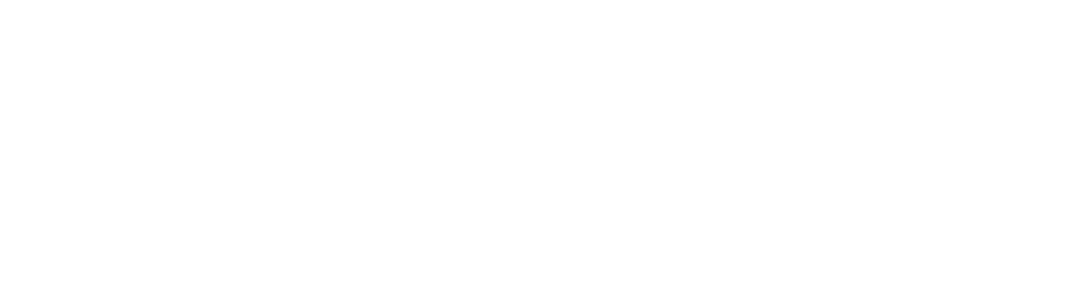
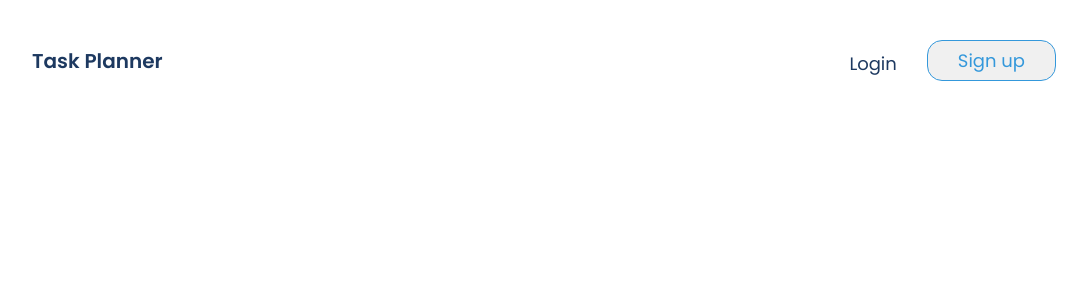
Before and after one commit to charityandani/Task-management-System, a React (Create React App) app in the folder task-planner/: page /Admin in a window 1280 px wide. Before the commit this address had no page. Shown: the top 300 px of the page, without its empty margins (96-1183 px from the left). Built offline with nearby package versions, Linux system fonts and the light colour scheme.

Commit message:
admin dashboard was added

```diff
--- a/task-planner/package.json
+++ b/task-planner/package.json
@@ -8,8 +8,10 @@
     "@testing-library/user-event": "^13.5.0",
     "react": "^18.2.0",
     "react-dom": "^18.2.0",
+    "react-icons": "^4.12.0",
     "react-router-dom": "^6.18.0",
     "react-scripts": "5.0.1",
+    "recharts": "^2.9.3",
     "web-vitals": "^2.1.4"
   },
   "scripts": {
--- a/task-planner/src/App.js
+++ b/task-planner/src/App.js
@@ -1,9 +1,10 @@
 import React from 'react';
 import { BrowserRouter, Routes, Route } from 'react-router-dom';
 import Home from './pages/Home';
-import Features from './pages/Features';
+
 import Login from './pages/Login';
 import Signup from './pages/Signup';
+import Admin from './pages/Admin';
 import './App.css';
 
 function App() {
@@ -13,9 +14,10 @@ function App() {
         <Routes>
           <Route index element={<Home />} />
           <Route path="/Home" element={<Home />} />
-          <Route path="/Features" element={<Features />} />
+
           <Route path="/Login" element={<Login />} />
           <Route path="/Signup" element={<Signup />} />
+          <Route path="/Admin" element={<Admin />} />
         </Routes>
       </BrowserRouter>
     </div>
--- a/task-planner/src/components/Navbar.js
+++ b/task-planner/src/components/Navbar.js
@@ -7,8 +7,8 @@ export default function Navbar(){
     <nav className="nav">
       <a href="/" className="site-title">Task Planner</a>
       <ul>
-        <li className='nav-item'><a href="/" className="login-link">Features</a></li>
-        <li className='nav-item'><a href="/" className="feature-link">Login</a></li>
+
+        <li className='nav-item'><a href="/" className="login-link">Login</a></li>
         <li><Button></Button></li>
       </ul>
     </nav>
--- a/task-planner/src/pages/Features.js
+++ b/task-planner/src/pages/Admin.js
@@ -1,6 +1,6 @@
 import Navbar from "../components/Navbar";
 
-export default function  Features()
+export default function  Admin()
 {
     return(
         <>
```
Also changed, not shown: 1 other file (tests, documents, lock files or other folders).
